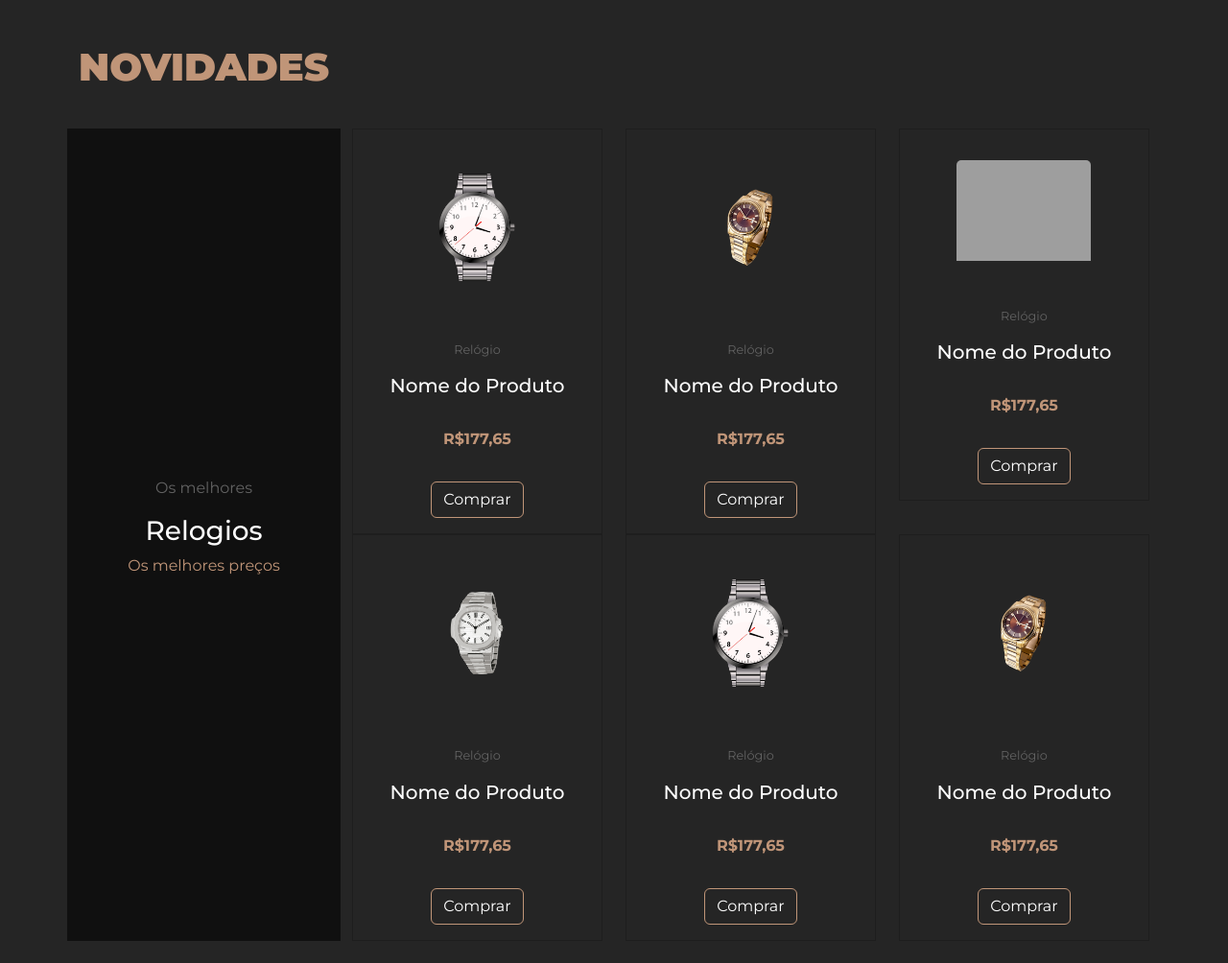
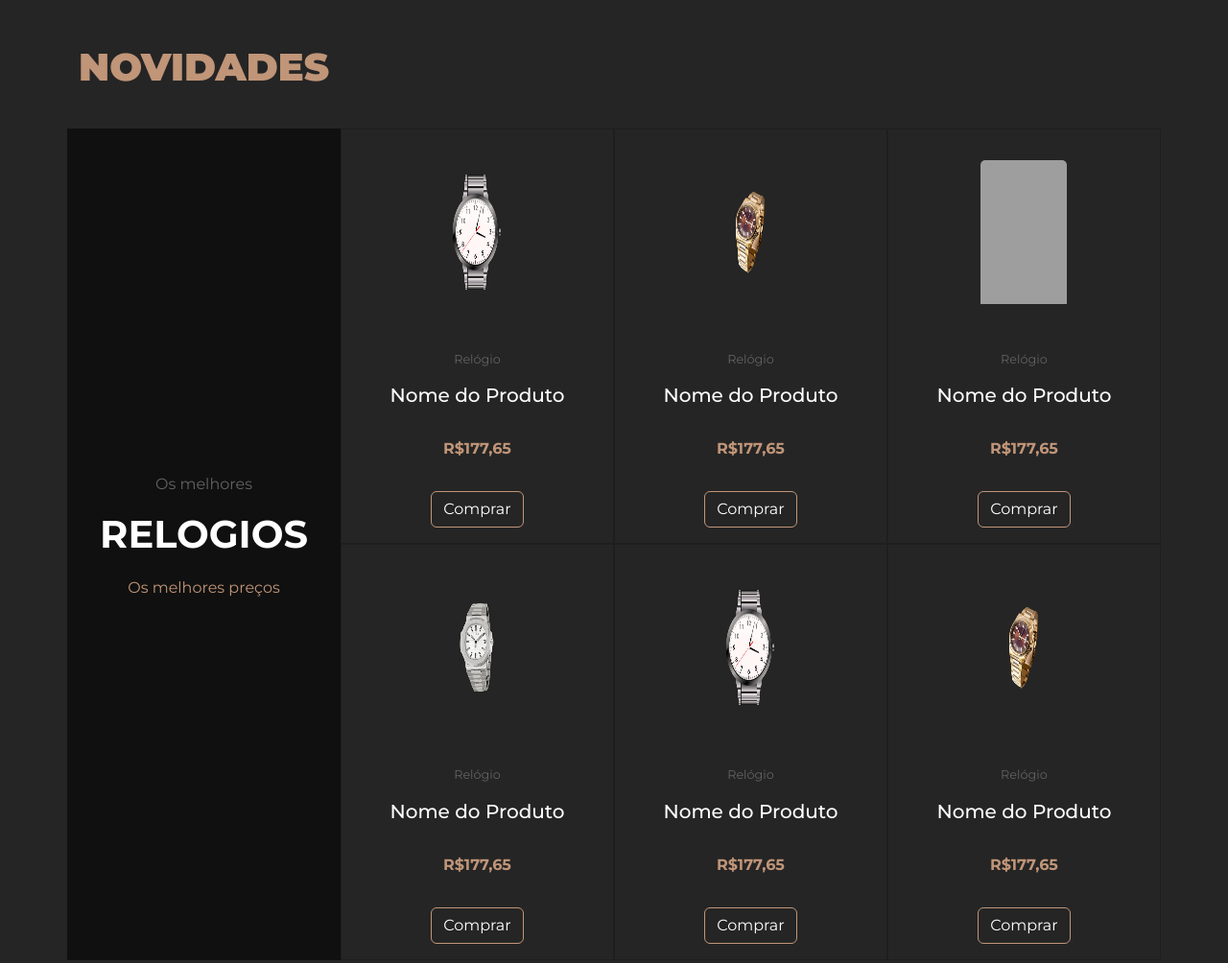
Before and after one commit to gustavomiguel33/exactTime, a plain HTML site: page index.html in a window 1280 px wide. Shown: the part 2460-3464 px from the top of the page at 96% size. Drawn offline with nearby package versions, Linux system fonts and the light colour scheme; grey boxes are pictures that could not be loaded.

Commit message:
adicionando css dos novos produtos

```diff
--- a/css/styles.css
+++ b/css/styles.css
@@ -335,3 +335,21 @@ body {
     align-items: center;
     background-color: #101010;
 }
+
+
+#new-products-banner h3 {
+    text-transform: uppercase;
+    font-weight: bold;
+    margin-bottom: 0.5em;
+    font-size: 2.5em;
+}
+
+#new-products .col-md-4 {
+    padding: 0;
+}
+
+#new-products .card img {
+    height: 150px;
+    width: 90px;
+    margin: 2em auto;
+}
```
